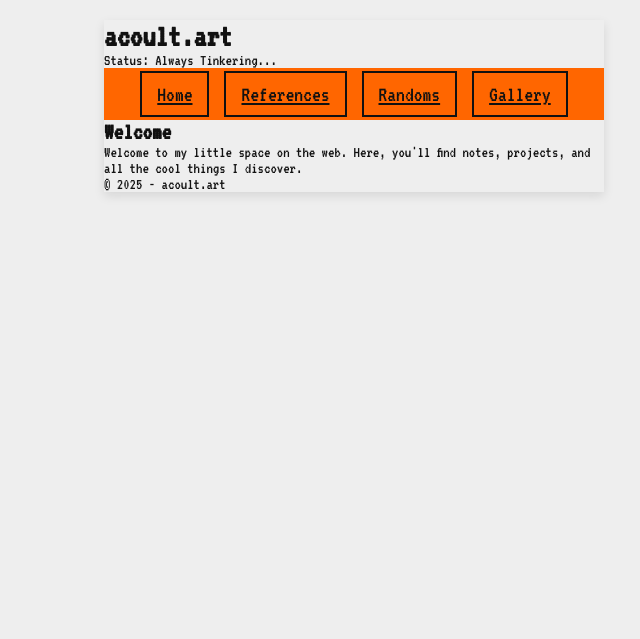
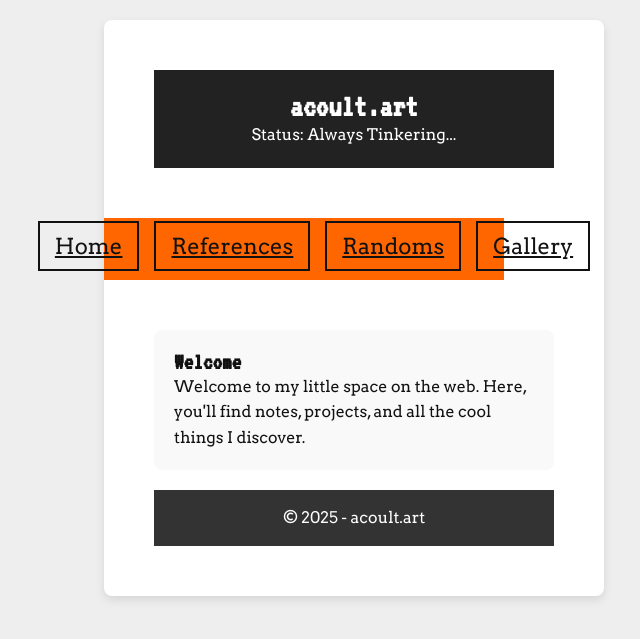
Before and after one commit to a-842/website, a Flask app: page / in a window 1280 px wide. Shown: the top 639 px of the page, without its empty margins (286-926 px from the left). Run offline with Flask 3, Linux system fonts and the light colour scheme; some libraries are stand-ins or nearby versions.

Commit message:
full style.css

```diff
--- a/static/style.css
+++ b/static/style.css
@@ -1,6 +1,7 @@
 @import url('https://fonts.googleapis.com/css2?family=VT323&display=swap');
+@import url('https://fonts.googleapis.com/css2?family=Arvo:ital,wght@0,400;0,700;1,400;1,700&display=swap');
 
-/* for xonsistency*/
+/* for consistency */
 * {
     margin: 0;
     padding: 0;
@@ -12,19 +13,23 @@ body {
   padding: 20px;
   background: #eee;
   color: #111;
-  font-family: 'VT323', monospace;
+  font-family: 'Arvo', serif;
 }
 
 main {
     max-width: 500px;
     box-shadow: 0 4px 10px rgba(0, 0, 0, 0.1);
     margin: auto;
+    padding: 50px;
+    background: white;
+    border-radius: 8px;
 }
 
 nav {
     background: #f60;
     padding: 15px;
     width: 100%;
+    margin: 50px -50px 50px -50px;
 }
 nav ul {
     list-style: none;
@@ -50,7 +55,6 @@ nav a:hover {
 }
 
 /* Buttons */
-/* Button */
 button {
     padding: 10px 15px;
     background: #f6a;
@@ -66,50 +70,160 @@ button:hover {
 }
 
 /* Layout Elements */
-header {}
+header {
+    background: #222;
+    color: white;
+    text-align: center;
+    padding: 20px;
+}
 
-section {}
-article {}
-aside {}
-footer {}
+section {
+    margin-bottom: 20px;
+    padding: 20px;
+    background: #f9f9f9;
+    border-radius: 8px;
+}
+
+article {
+    padding: 15px;
+    background: #fff;
+    border: 1px solid #ddd;
+    border-radius: 5px;
+    margin-bottom: 20px;
+}
+
+aside {
+    background: #ddd;
+    padding: 15px;
+    border-radius: 5px;
+    margin-top: 20px;
+}
+
+footer {
+    background: #333;
+    color: white;
+    text-align: center;
+    padding: 15px;
+    margin-top: 20px;
+}
 
 /* Text Elements */
-h1, h2, h3, h4, h5, h6 {}
-p {}
-blockquote {}
-cite {}
-address {}
+h1, h2, h3, h4, h5, h6 {
+    font-family: 'VT323', monospace;
+}
+
+p {
+    line-height: 1.6;
+}
+
+blockquote {
+    font-style: italic;
+    border-left: 4px solid #f60;
+    padding-left: 10px;
+    margin-left: 10px;
+}
+
+cite {
+    font-weight: bold;
+}
+
+address {
+    font-style: normal;
+    color: #555;
+}
 
 /* Media and Figures */
-figure {}
-figcaption {}
+figure {
+    text-align: center;
+    margin: 20px 0;
+}
+
+figcaption {
+    font-size: 0.9em;
+    color: #666;
+}
 
 /* Code & Preformatted Text */
-code {}
-pre {}
+code {
+    font-family: monospace;
+    background: #f4f4f4;
+    padding: 2px 5px;
+    border-radius: 3px;
+}
+
+pre {
+    background: #222;
+    color: #fff;
+    padding: 10px;
+    border-radius: 5px;
+    overflow-x: auto;
+}
 
 /* Emphasis & Highlights */
-em {}
-strong {}
-mark {}
+em {
+    font-style: italic;
+}
 
-time {}
+strong {
+    font-weight: bold;
+}
+
+mark {
+    background: yellow;
+    padding: 2px 4px;
+}
+
+time {
+    font-style: italic;
+    color: #555;
+}
 
 /* Table Elements */
-table {}
-thead {}
+table {
+    width: 100%;
+    border-collapse: collapse;
+    margin: 20px 0;
+}
+
+thead {
+    background: #f60;
+    color: white;
+}
+
 tbody {}
-tfoot {}
-th {}
-tr {}
-td {}
+
+tfoot {
+    background: #ddd;
+}
+
+th, td {
+    border: 1px solid #ddd;
+    padding: 10px;
+    text-align: left;
+}
+
+tr:nth-child(even) {
+    background: #f9f9f9;
+}
 
 /* List Elements */
-ul {}
-ol {}
-li {}
+ul, ol {
+    margin-left: 20px;
+}
+
+li {
+    margin-bottom: 5px;
+}
 
 /* Description List */
-dl {}
-dt {}
-dd {}
+dl {
+    margin: 10px 0;
+}
+
+dt {
+    font-weight: bold;
+}
+
+dd {
+    margin-left: 20px;
+}
```
